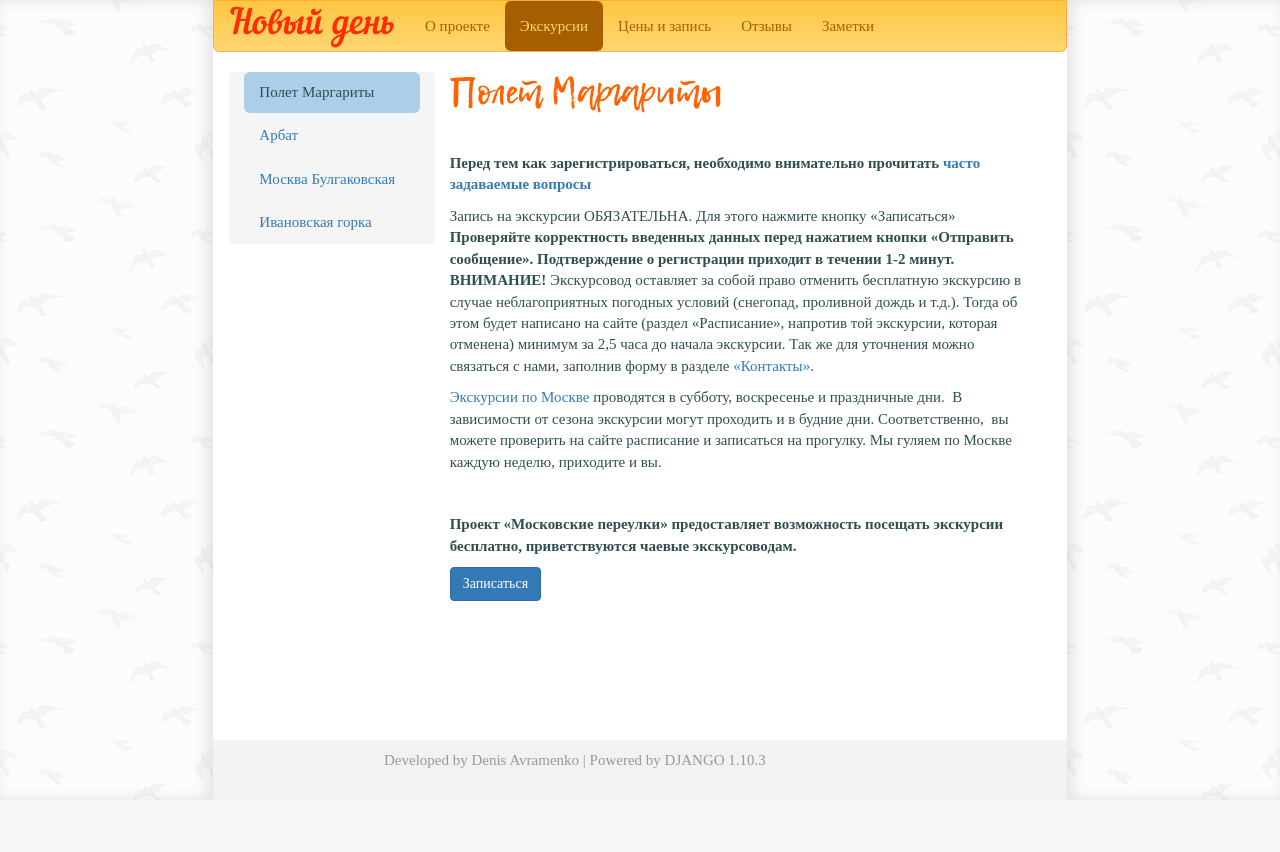
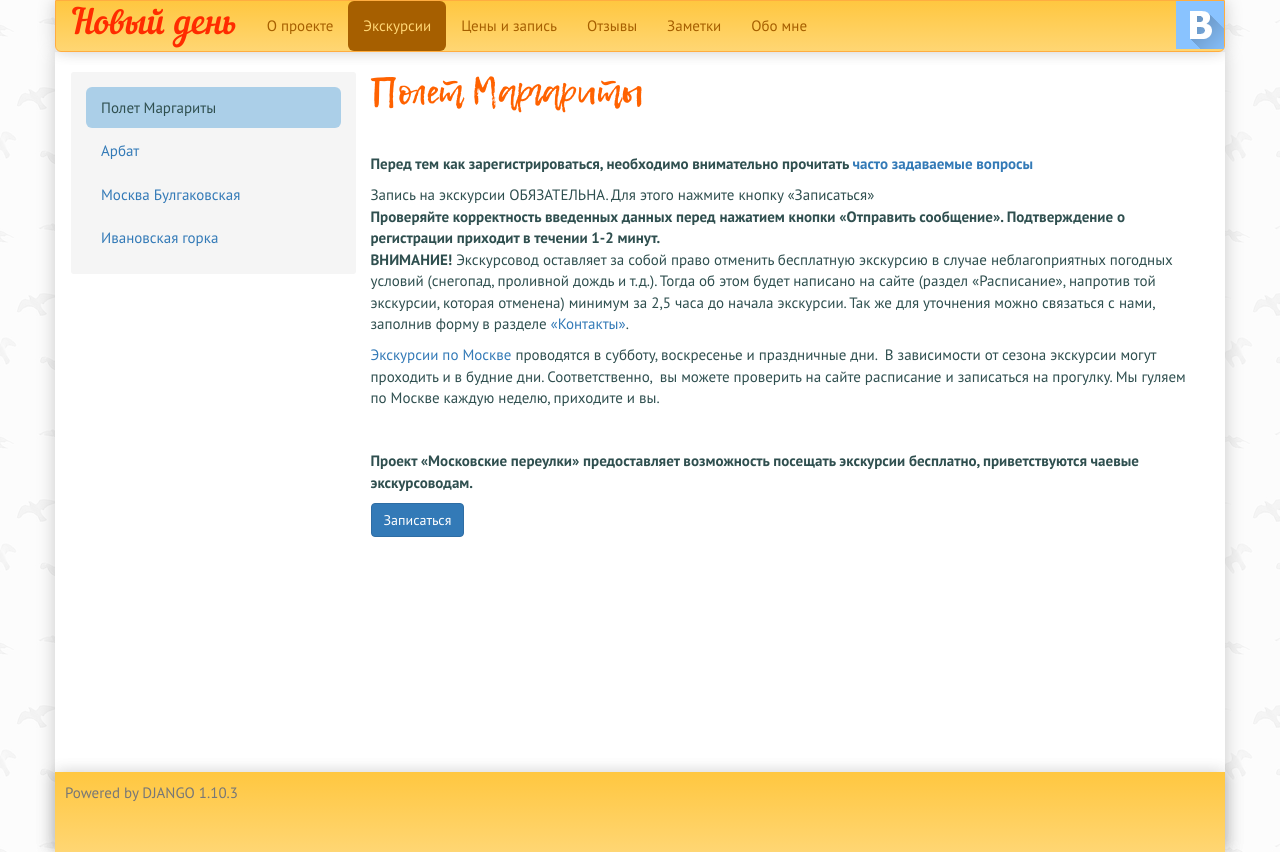
Before and after one commit to DennyD17/excursion, a Django app: page /excursions/ in a window 1280 px wide. Before the commit the page ends 800 px from the top, so only its background shows below. Run offline with Django 3.2, Linux system fonts and the light colour scheme; data comes from the database, SQL or seed files in the repository; both versions use the stored data as it was after the commit; some libraries are stand-ins or nearby versions.

Commit message:
flatpage "about me" , some styles

```diff
--- a/ex/static/css/jumbo.css
+++ b/ex/static/css/jumbo.css
@@ -3,33 +3,76 @@
 my classes
 ************
 */
+html,
+body,
+#center {
+  height: 100%;
+}
 
 
 html {
-  position: relative;
   min-height: 100%;
+  overflow-y: scroll;
 }
+
 
 
 body {
 font-family: "PT Sans";
-background: #FFFFFF; /* Цвет фона */
-color: #2F4F4F; /* Цвет текста */
+background: #FFFFFF;
+color: #2F4F4F;
 font-size: 150%;
+background: url("../images/foggy_birds.png") repeat;
+min-height: 100%;
 }
 
-.center_place{
-overflow: auto;
-margin-right: 5%;
-margin-bottom: 5%;
-margin-left: 5%;
-padding-left: 5%;
-padding-right: 5%;
-padding-top: 2%;
-padding-bottom: 2%;
-background-color: #FFFFFF;
-border-radius: 6px;
+
+#center {
+    min-height: 100%;
+    padding-left: 0;
+    padding-right: 0;
+    background: #FFFFFF;
+    position: relative;
 }
+
+
+.content{
+  padding-top:20px;
+  padding-left: 16px;
+  padding-right: 16px;
+  box-sizing: border-box;
+  min-height: 100%;
+  height: auto;
+  padding-bottom: 90px;
+  background: inherit;
+  box-shadow:
+            5px 0 15px rgba(0, 0, 0, 0.1),
+            -5px 0 15px rgba(0, 0, 0, 0.1);
+}
+
+
+footer {
+  height: 80px;
+  margin-top: -80px;
+  background: #FFD673;
+  background: linear-gradient(to top, #FFD673, #FFc740) ;
+  box-shadow:
+            5px 0 15px rgba(0, 0, 0, 0.1),
+            -5px 0 15px rgba(0, 0, 0, 0.1);
+  padding: 10px;
+}
+
+
+/**
+#footer{
+  position: absolute;
+  bottom: 0;
+  height: 100px;
+  background-color: rgba(112, 128, 144, 1);
+  color: #FF6200;
+}
+**/
+
 
 
 #id_event_date{
@@ -45,15 +88,8 @@ color: #FFFFFF; /* Цвет текста */
 
 .sidebar {
   min-height: 100vh;
-  overflow: hidden;
   background: #F5F5F5;
   background: url("../images/foggy_birds.png") repeat;
-}
-
-
-.nopadding{
-  padding-left: 0;
-  padding-right: 0;
 }
 
 
@@ -65,33 +101,6 @@ h1{
 
 h4{
   color: #FF6200;
-}
-
-
-/* font-family: "LobsterRegular"; */
-@font-face {
-    font-family: "LobsterRegular";
-    src: url("../fonts/LobsterRegular.eot");
-    src: url("../fonts/LobsterRegular.eot?#iefix")format("embedded-opentype"),
-    url("../fonts/LobsterRegular.woff") format("woff"),
-    url("../fonts/LobsterRegular.ttf") format("truetype");
-    font-style: normal;
-    font-weight: normal;
-}
-
-@font-face {
-    font-family: 'Nautilus Pompilius';
-    src: local('Nautilus Pompilius'), local('NautilusPompilius'), url('../fonts/nautiluspompilius.woff2') format('woff2'), url('../fonts/nautiluspompilius.woff') format('woff'), url('../fonts/nautiluspompilius.ttf') format('truetype');
-    font-weight: 400;
-    font-style: normal;
-}
-
-
-@font-face {
-    font-family: 'Lemon Tuesday';
-    src: local('Lemon Tuesday'), local('LemonTuesday'), url('../fonts/Lemontuesday.woff2') format('woff2'), url('../fonts/Lemontuesday.woff') format('woff'), url('../fonts/Lemontuesday.ttf') format('truetype');
-    font-weight: 400;
-    font-style: normal;
 }
 
 
@@ -122,19 +131,6 @@ h4{
 changed bootstrap classes
 ************
 */
-
-
-
-.footer {
-  position: absolute;
-  bottom: 0;
-  width: 100%;
-  height: 60px;
-  background-color: rgba(112, 128, 144, 0.1);
-  color: #999999;
-  padding: 10px 20%;
-}
-
 
 
 .nav-pills > li > a {
@@ -194,6 +190,9 @@ background-color: rgba(0, 120, 201, 1);
   border-bottom-right-radius: 6px;
   border-top-left-radius: 0;
   border-top-right-radius: 0;
+  box-shadow:
+            5px 0 15px rgba(0, 0, 0, 0.1),
+            -5px 0 15px rgba(0, 0, 0, 0.1);
 
 }
 .navbar-inverse .navbar-brand {
@@ -296,14 +295,76 @@ fieldset[disabled] .navbar-inverse .btn-link:focus {
 }
 
 
-/**
-.row {
-  display: table;
+
+/*
+************
+FONTS
+************
+*/
+/* Generated by ParaType Ltd (http://www.paratype.com)*/
+/* Font PT Serif:  Copyright ? 2010 ParaType Ltd. All rights reserved.*/
+
+@font-face {font-family: 'PT Sans';
+	src: url('../fonts/pts55f_w.eot');
+	src: local('PT Sans'), url('../fonts/PTS55F_W.eot?#iefix') format('embedded-opentype'), url('../fonts/PTS55F_W.woff') format('woff'),url('../fonts/PTS55F_W.ttf') format('truetype'), url('../fonts/PTS55F_W.svg#PTSans-Regular') format('svg');}
+
+@font-face {font-family: 'PT Sans';
+	font-style: italic;
+	src: url('../fonts/pts56f_w.eot');
+	src: local('PT Sans Italic'), url('../fonts/PTS56F_W.eot?#iefix') format('embedded-opentype'), url('../fonts/PTS56F_W.woff') format('woff'),url('../fonts/PTS56F_W.ttf') format('truetype'), url('../fonts/PTS56F_W.svg#PTSans-Italic') format('svg');}
+
+@font-face {font-family: 'PT Sans';
+	src: url('../fonts/pts75f_w.eot');
+	font-style: normal;
+	font-weight: bold;
+	src: local('PT Sans Bold'), url('../fonts/PTS75F_W.eot?#iefix') format('embedded-opentype'), url('../fonts/PTS75F_W.woff') format('woff'),url('../fonts/PTS75F_W.ttf') format('truetype'), url('../fonts/PTS75F_W.svg#PTSans-Bold') format('svg');}
+
+@font-face {font-family: 'PT Sans';
+	font-style: italic;
+	font-weight: bold;
+	src: url('../fonts/pts76f_w.eot');
+	src: local('PT Sans Bold Italic'), url('../fonts/PTS76F_W.eot?#iefix') format('embedded-opentype'), url('../fonts/PTS76F_W.woff') format('woff'),url('../fonts/PTS76F_W.ttf') format('truetype'), url('../fonts/PTS76F_W.svg#PTSans-BoldItalic') format('svg');}
+
+@font-face {font-family: 'PT Sans Caption';
+	src: url('../fonts/ptc55f_w.eot');
+	src: local('PT Sans Caption'), url('../fonts/PTC55F_W.eot?#iefix') format('embedded-opentype'), url('../fonts/PTC55F_W.woff') format('woff'),url('../fonts/PTC55F_W.ttf') format('truetype'), url('../fonts/PTC55F_W.svg#PTSans-Caption') format('svg');}
+
+@font-face {font-family: 'PT Sans Caption';
+	font-weight: bold;
+	src: url('../fonts/ptc75f_w.eot');
+	src: local('PT Sans Caption Bold'), url('../fonts/PTC75F_W.eot?#iefix') format('embedded-opentype'), url('../fonts/PTC75F_W.woff') format('woff'),url('../fonts/PTC75F_W.ttf') format('truetype'), url('../fonts/PTC75F_W.svg#PTSans-CaptionBold') format('svg');}
+
+@font-face {font-family: 'PT Sans Narrow';
+	src: url('../fonts/ptn57f_w.eot');
+	src: local('PT Sans Narrow'), url('../fonts/PTN57F_W.eot?#iefix') format('embedded-opentype'), url('../fonts/PTN57F_W.woff') format('woff'),url('../fonts/PTN57F_W.ttf') format('truetype'), url('../fonts/PTN57F_W.svg#PTSans-Narrow') format('svg');}
+
+@font-face {font-family: 'PT Sans Narrow';
+	font-weight: bold;
+	src: url('../fonts/ptn77f_w.eot');
+	src: local('PT Sans Narrow Bold'), url('../fonts/PTN77F_W.eot?#iefix') format('embedded-opentype'), url('../fonts/PTN77F_W.woff') format('woff'),url('../fonts/PTN77F_W.ttf') format('truetype'), url('../fonts/PTN77F_W.svg#PTSans-NarrowBold') format('svg');}
+
+/* font-family: "LobsterRegular"; */
+@font-face {
+    font-family: "LobsterRegular";
+    src: url("../fonts/LobsterRegular.eot");
+    src: url("../fonts/LobsterRegular.eot?#iefix")format("embedded-opentype"),
+    url("../fonts/LobsterRegular.woff") format("woff"),
+    url("../fonts/LobsterRegular.ttf") format("truetype");
+    font-style: normal;
+    font-weight: normal;
 }
 
-.row [class*="col-"] {
-    float: none;
-    display: table-cell;
-    vertical-align: top;
+@font-face {
+    font-family: 'Nautilus Pompilius';
+    src: local('Nautilus Pompilius'), local('NautilusPompilius'), url('../fonts/nautiluspompilius.woff2') format('woff2'), url('../fonts/nautiluspompilius.woff') format('woff'), url('../fonts/nautiluspompilius.ttf') format('truetype');
+    font-weight: 400;
+    font-style: normal;
 }
-**/
+
+
+@font-face {
+    font-family: 'Lemon Tuesday';
+    src: local('Lemon Tuesday'), local('LemonTuesday'), url('../fonts/Lemontuesday.woff2') format('woff2'), url('../fonts/Lemontuesday.woff') format('woff'), url('../fonts/Lemontuesday.ttf') format('truetype');
+    font-weight: 400;
+    font-style: normal;
+}
--- a/ex/static/js/my.js
+++ b/ex/static/js/my.js
@@ -39,10 +39,8 @@ $(document).ready(function () {
 })
 
 
+/**
 $(document).ready(function () {
-    $('.sidebar').height($(document).height());
+    $('.content').height($(document).height() - $('footer').height() - $('nav').height());
 })
-
-$(document).ready(function () {
-    $('#center').height($(document).height());
-})
+**/
--- a/ex/templates/ex/excursions.html
+++ b/ex/templates/ex/excursions.html
@@ -7,7 +7,7 @@
 {% if Error_message %}
     <p>{{Error_message}}</p>
 {% else %}
-    <div class="col-lg-3 col-md-4 col-xs-12" style="background-color: #F5F5F5; border-radius: 3px; height: auto;">
+    <div class="col-lg-3 col-md-4 col-xs-12" style="background-color: #F5F5F5; border-radius: 3px; height: auto; padding-top: 15px; padding-bottom: 15px">
         <ul class="nav nav-pills nav-stacked" >
             {% if slug %}
                 {% for ex in list_of_excursions %}
@@ -28,7 +28,7 @@
             {% endif %}
         </ul>
     </div>
-    <div class="col-lg-9 col-md-8 col-xs-12" style="margin-top:0px;">
+    <div class="col-lg-9 col-md-8 col-xs-12" style="margin-top:0px; margin-bottom: 20px">
             <h1 style="margin-top: 0;">{{first.name}}</h1><br>
                 {% if img %}
                     {% for one in img %}
--- a/ex/templates/ex/main_page.html
+++ b/ex/templates/ex/main_page.html
@@ -12,25 +12,17 @@
         <title>Экскурсии</title>
     {% endblock %}
     <link rel="shortcut icon" href="{% static 'images/favicon.ico' %}" type="image/x-icon">
-    <link rel="stylesheet" type="text/javascript" href="{% static 'js/jquery-3.1.1.min.js' %}" />
     <link rel="stylesheet" type="text/css" href="{% static 'css/bootstrap.css' %}" />
-    <link rel="stylesheet" type="text/javascript" href="{% static 'js/bootstrap.min.js' %}" />
-    <link rel="stylesheet" type="text/javascript" href="{% static 'js/my.js' %}" />
     <link rel="stylesheet" href="//code.jquery.com/ui/1.11.4/themes/smoothness/jquery-ui.css">
-    <link rel="stylesheet" type="text/css" href="{% static 'fonts/stylesheet.css' %}" />
     <link rel="stylesheet" type="text/css" href="{% static 'css/jumbo.css' %}" />
-    <link rel="stylesheet" type="text/javascript" href="{% static 'js/fliplightbox.min.js' %}"/>
     <script src="{% static 'js/jquery-3.1.1.min.js' %}" type="text/javascript"></script>
     <script src="{% static 'js/bootstrap.min.js' %}" type="text/javascript"></script>
     {% block extrahead %}
     {% endblock %}
 </head>
 <body>
-<div class="container-fluid">
-    <div class="row">
-        <div class="col-lg-2 hidden-md hidden-xs hidden-sm sidebar" style="box-shadow: inset -5px 0 15px rgba(0, 0, 0, 0.1);"></div>
-        <div id="center" class="col-lg-8 col-md-12  col-sm-12 col-xs-12 nopadding" style="height: 100%">
-            <nav role="navigation" class="navbar navbar-default navbar-inverse">
+<div id="center" class="container" >
+    <nav role="navigation" class="navbar navbar-default navbar-inverse" style="margin-bottom:0;">
                 <div class="navbar-header">
                     <button type="button" data-target="#navbarCollapse" data-toggle="collapse" class="navbar-toggle">
                         <span class="sr-only">Toggle navigation</span>
@@ -47,25 +39,21 @@
                         <li {% block zap_act %}{% endblock %}><a href="{% url 'ex:registration' %}">Цены и запись</a></li>
                         <li {% block reviews_act %}{% endblock %}><a href="{% url 'ex:reviews' %}">Отзывы</a></li>
                         <li {% block blog %}{% endblock %}><a href="{% url 'ex:blog' %}">Заметки</a></li>
+                        <li {% block about_me %}{% endblock %}><a href="/about-me/">Обо мне</a></li>
                     </ul>
+                    <a href="vk.com" class="navbar-right"><img src="static/images/vkontakte.png"></a>
                 </div>
             </nav>
-                <div class="content" style="padding-left: 16px; padding-right: 16px;">
+    <div class="content">
                 {% block content %}
                     <h1 class="text-center">{{about.title}}</h1>
                     {{about.text| safe}}
-                        {% if about.img %}
-                            <img src="{{about.img.url}}" class="img-rounded">
-                        {% endif %}
                 {% endblock %}
+        <div style="clear:both;"></div>
             </div>
-                <div style="height: 60px;"></div>
-                        <div class="footer">
-                            <p> Developed by Denis Avramenko | Powered by DJANGO 1.10.3 </p>
-                        </div>
-        </div>
-        <div class="col-lg-2 hidden-md hidden-xs hidden-sm sidebar" style="box-shadow: inset 5px 0 15px rgba(0, 0, 0, 0.1);"></div>
-    </div>
+    <footer>
+        <p class="text-left text-muted">Powered by DJANGO 1.10.3</p>
+    </footer>
 </div>
 <script src="{% static 'js/my.js' %}" type="text/javascript"></script>
 <script src="//code.jquery.com/ui/1.11.4/jquery-ui.js"></script>
--- a/ex/templates/ex/post.html
+++ b/ex/templates/ex/post.html
@@ -9,11 +9,13 @@
 
 <h1 class="text-center">{{post.title}}</h1>
 {% if img %}
+<div style="margin: auto; width: 90%;">
     {% for one in img %}
         <a href="{{one.img.url}}" class="flipLightBox">
-            <img src="{{one.img.url}}" style="width: 22% ; height: 200px; padding-bottom: 5px;">
+            <img src="{{one.img.url}}" style="width: 24.6% ; height: 200px; padding-bottom: 5px; padding-top:5px;">
                 <span>{% if one.img_alt %}{{one.img_alt}}{% endif %}</span></a>
     {% endfor %}
+</div>
 {% endif %}
 <div class="text-left">
     <p>{{post.text|safe}}</p>
--- a/ex/urls.py
+++ b/ex/urls.py
@@ -1,4 +1,6 @@
 from django.conf.urls import url
+from django.contrib.flatpages.views import flatpage
+
 from . import views
 
 app_name = 'ex'
@@ -12,6 +14,7 @@ urlpatterns = [
     url(r'^blog$', views.blog, name='blog'),
     url(r'^blog/(?P<pk>[\d]+)/$', views.post_view, name='post'),
     url(r'^like_post/$', views.like_post, name='like_post'),
+    url(r'^about-me/$', flatpage, {'url': '/about-me/'}, name='about-me'),
 ]
 """
 url(r'^/registration$', ),
--- a/excursion/settings.py
+++ b/excursion/settings.py
@@ -21,6 +21,9 @@ STATIC_ROOT = os.path.join(BASE_DIR, 'ex/static')
 MEDIA_URL = '/media/'
 CKEDITOR_UPLOAD_PATH = ""
 
+
+SITE_ID = 1
+
 # Quick-start development settings - unsuitable for production
 # See https://docs.djangoproject.com/en/1.10/howto/deployment/checklist/
 
@@ -41,6 +44,8 @@ INSTALLED_APPS = [
     'django.contrib.sessions',
     'django.contrib.messages',
     'django.contrib.staticfiles',
+    'django.contrib.sites',
+    'django.contrib.flatpages',
     'ex',
     'ckeditor',
     'ckeditor_uploader',
--- a/excursion/urls.py
+++ b/excursion/urls.py
@@ -23,6 +23,7 @@ urlpatterns = [
     url(r'^admin/', admin.site.urls),
     url(r'^media/(?P<path>.*)$', serve, {'document_root': settings.MEDIA_ROOT}),
     url(r'^ckeditor/', include('ckeditor_uploader.urls')),
+    url(r'^pages/', include('django.contrib.flatpages.urls')),
    ]
 
 handler404 = 'excursion.views.h404'
```
Also changed, not shown: ex/admin.py (+12 -0 lines), ex/templates/flatpages/default.html (added, +15 -0 lines), db.sqlite3, ex/static/images/vkontakte.png (added). Lines whose indentation alone changed are shown as unchanged.
